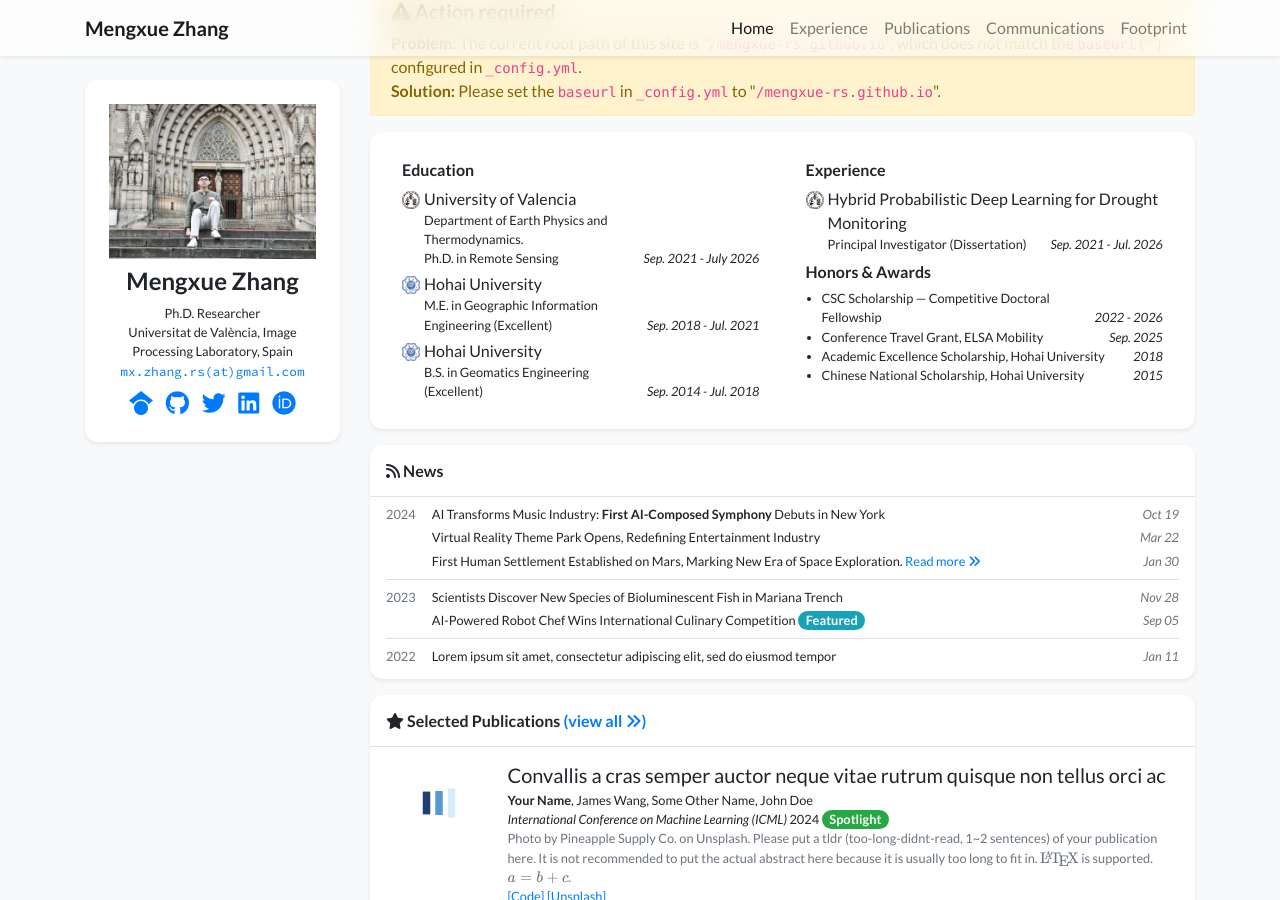
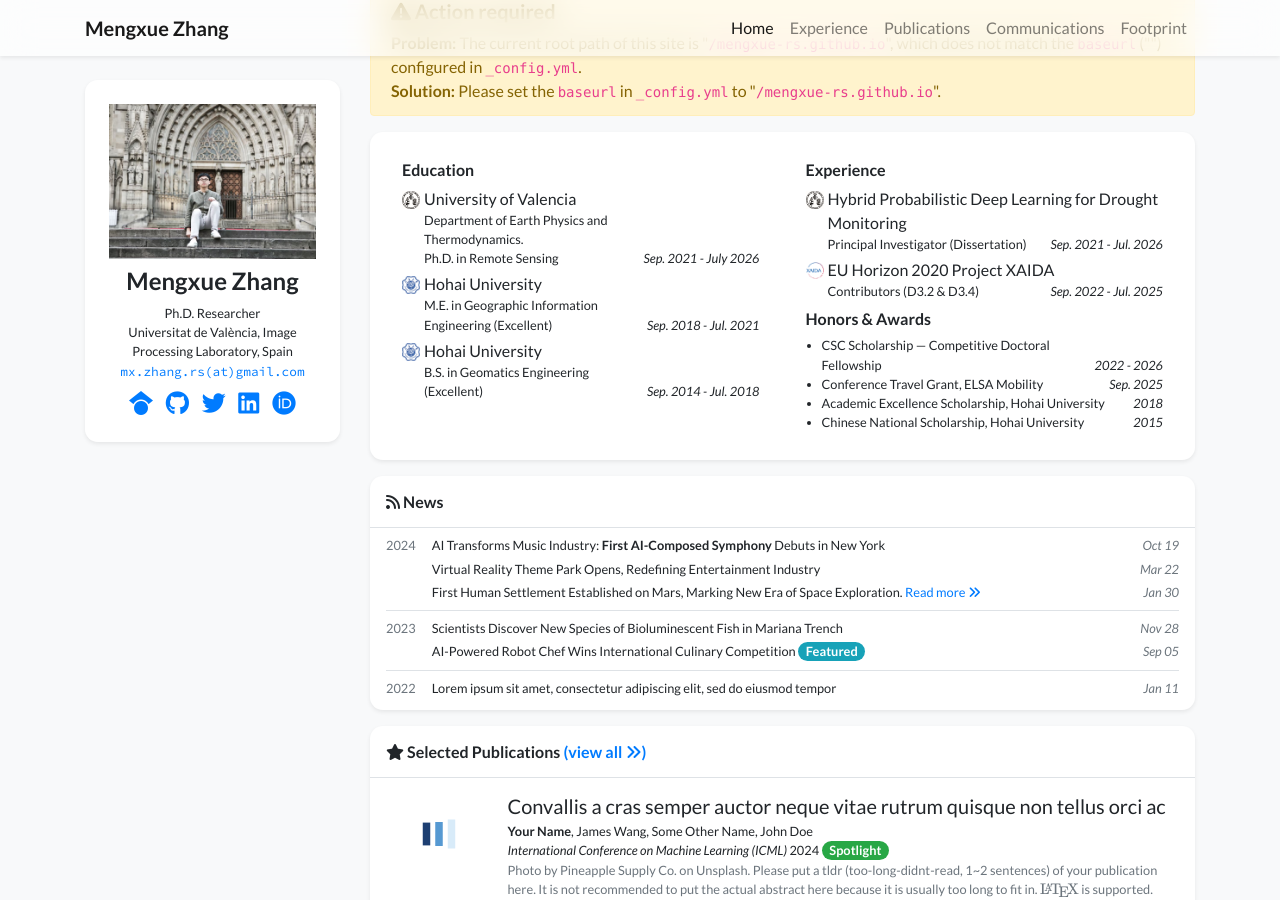
Before and after one commit to mengxue-rs/mengxue-rs.github.io, a Jekyll site: the page built from index.html, in a window 1280 px wide and 900 px high, scrolled down 472 px. Built offline with Jekyll 4.4.1, drawn with Linux system fonts in a browser that asks for light colours; nearby versions of some CDN libraries; a style sheet for code colours, icons or effects is not loaded; some of the changed lines change nothing that is shown.

Commit message:
Update profile.yml

```diff
--- a/_data/profile.yml
+++ b/_data/profile.yml
@@ -58,10 +58,10 @@ experience:
   logo: /assets/images/badges/UV_logo.jpg
   position: Principal Investigator (Dissertation)
   date: Sep. 2021 - Jul. 2026
-# - name: EU Horizon project XAIDA
-#   logo: /assets/images/badges/XAIDA_logo.png
-#   position: Contributors (D3.2 & D3.4)
-#   date: Sep. 2022 - Jul. 2025
+- name: EU Horizon 2020 Project XAIDA
+  logo: /assets/images/badges/XAIDA_logo.png
+  position: Contributors (D3.2 & D3.4)
+  date: Sep. 2022 - Jul. 2025
 
 awards:
 - name: CSC Scholarship — Competitive Doctoral Fellowship
```
